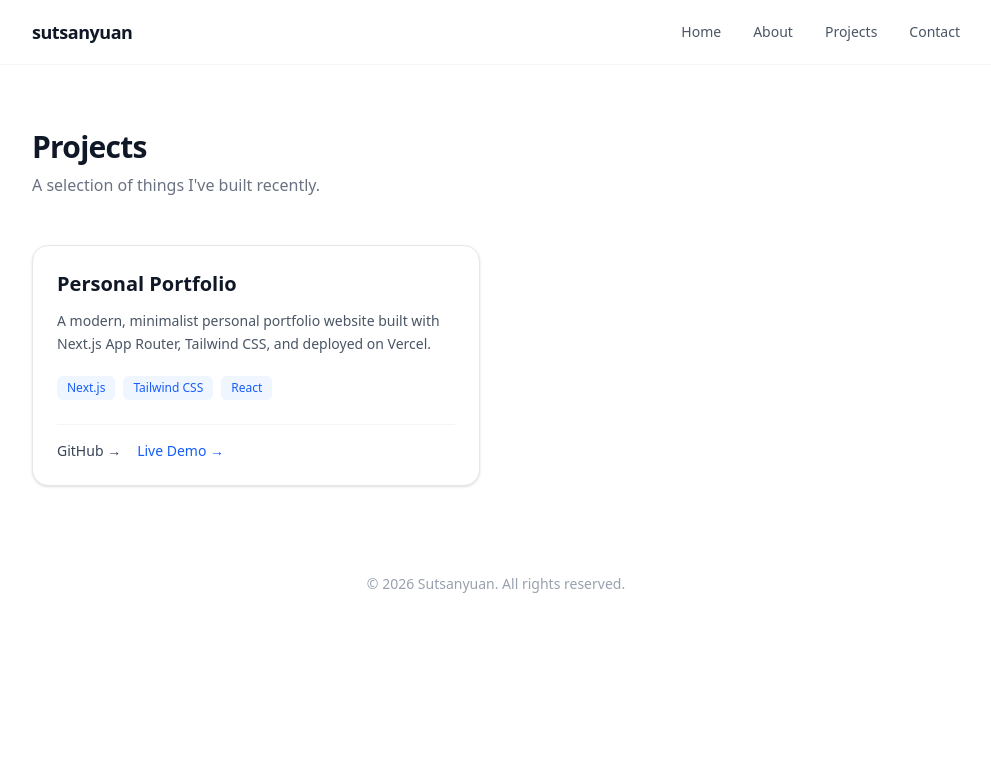
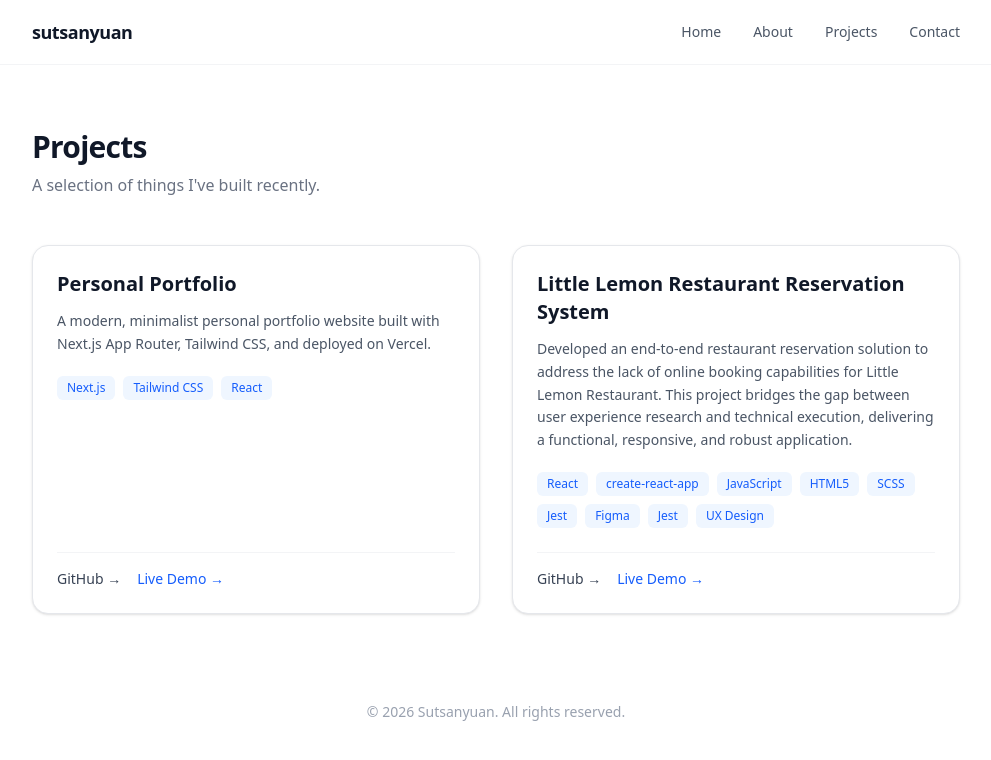
Before and after one commit to sutsanyuan/sutsanyuan-portfolio, a Next.js app: page /projects in a window 1280 px wide. Shown: the top 760 px of the page, without its empty margins (144-1135 px from the left). Built offline with nearby package versions, Linux system fonts and the light colour scheme.

Commit message:
project added

```diff
--- a/src/app/projects/page.js
+++ b/src/app/projects/page.js
@@ -7,8 +7,25 @@ const Projects = () => {
             description:
                 "A modern, minimalist personal portfolio website built with Next.js App Router, Tailwind CSS, and deployed on Vercel.",
             tags: ["Next.js", "Tailwind CSS", "React"],
-            github: "https://github.com/",
-            demo: "#",
+            github: "https://github.com/sutsanyuan/sutsanyuan-portfolio",
+            demo: "https://sutsanyuan-portfolio.vercel.app/",
+        },
+        {
+            title: "Little Lemon Restaurant Reservation System",
+            description: `Developed an end-to-end restaurant reservation solution to address the lack of online booking capabilities for Little Lemon Restaurant. This project bridges the gap between user experience research and technical execution, delivering a functional, responsive, and robust application.`,
+            tags: [
+                "React",
+                "create-react-app",
+                "JavaScript",
+                "HTML5",
+                "SCSS",
+                "Jest",
+                "Figma",
+                "Jest",
+                "UX Design",
+            ],
+            github: "https://github.com/sutsanyuan/little-lemon",
+            demo: "https://little-lemon-4k4.pages.dev/",
         },
     ];
     return (
```
